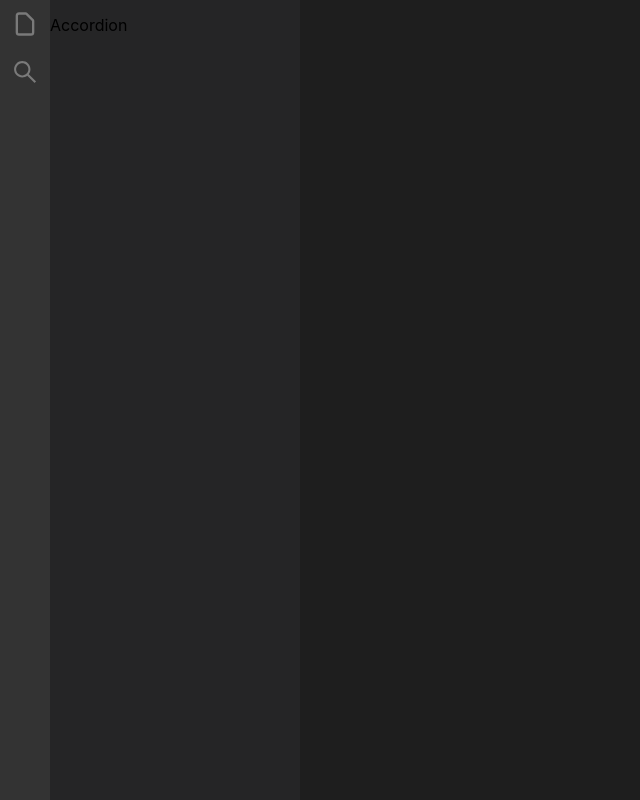
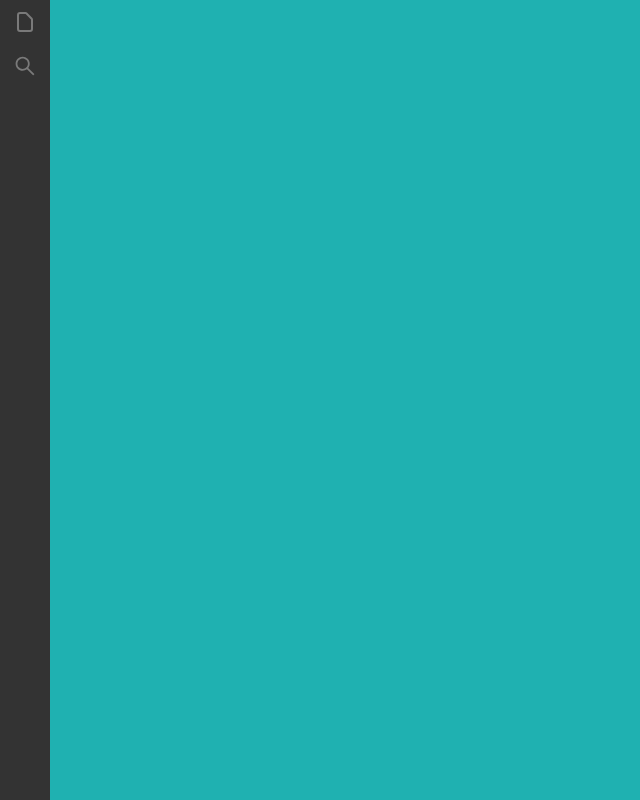
Before and after one commit to c-hex/vs-blog, a React (Create React App) app: page / in a window 1280 px wide. Shown: the whole page, without its empty margins (0-640 px from the left). Built offline with nearby package versions, Linux system fonts and the light colour scheme.

Commit message:
[1104] 중간 커밋

```diff
--- a/src/components/Accordion.js
+++ b/src/components/Accordion.js
@@ -1,7 +1,43 @@
-import React from "react";
+import React, { useState } from "react";
+import styled from "styled-components";
+import { VscChevronRight, VscChevronDown } from "react-icons/vsc";
 
-function Accordion() {
-  return <div>Accordion</div>;
+function Accordion({ title, children, isBold }) {
+  const [expanded, setExpanded] = useState(false);
+
+  return (
+    <>
+      <AccordionWrap
+        onClick={() => {
+          setExpanded(!expanded);
+        }}
+      >
+        {expanded ? <VscChevronDown /> : <VscChevronRight />}
+        <span>{isBold ? <strong>{title}</strong> : title}</span>
+      </AccordionWrap>
+      {expanded && <AccordionContentWrap>{children}</AccordionContentWrap>}
+    </>
+  );
 }
 
 export default Accordion;
+
+const AccordionWrap = styled.div`
+  display: flex;
+  align-items: center;
+  color: #fff;
+  font-weight: bold;
+  font-size: 0.8rem;
+  padding: 5px 0;
+
+  > span {
+    padding-left: 5px;
+    user-select: none;
+  }
+`;
+
+const AccordionContentWrap = styled.div`
+  user-select: none;
+  padding-bottom: 5px;
+  padding-left: 15px;
+`;
--- a/src/components/Main.js
+++ b/src/components/Main.js
@@ -4,19 +4,67 @@ import { HiOutlineDocument } from "react-icons/hi";
 import { AiOutlineSearch } from "react-icons/ai";
 import Accordion from "./Accordion";
 
-const listArr = [
+const tempData = [
   {
-    icon: <HiOutlineDocument size={28} />,
-    path: "post",
+    type: "directory",
+    title: "일상",
   },
   {
-    icon: <AiOutlineSearch size={28} />,
-    path: "search",
+    type: "directory",
+    title: "Tech",
+    children: [
+      {
+        type: "post",
+        title: "Tech1",
+      },
+      {
+        type: "post",
+        title: "Tech2",
+      },
+      {
+        type: "directory",
+        title: "Tech3",
+        children: [
+          {
+            type: "post",
+            title: "Tech31",
+          },
+          {
+            type: "post",
+            title: "Tech32",
+          },
+        ],
+      },
+    ],
   },
 ];
 
 function Main() {
   const [selected, setSelected] = useState(null);
+
+  const listArr = [
+    {
+      icon: <HiOutlineDocument size={24} />,
+      path: "EXPLORER",
+      content: (
+        <>
+          <Accordion title="OPEN POSTS" isBold={true}>
+            내요요요옹
+          </Accordion>
+          <Accordion title="VSCODE" isBold={true}>
+            {tempData.map((one) => (
+              <Content {...one} />
+            ))}
+          </Accordion>
+        </>
+      ),
+    },
+    {
+      icon: <AiOutlineSearch size={24} />,
+      path: "SEARCH",
+      content: <p>111</p>,
+    },
+  ];
 
   return (
     <Wrap>
@@ -32,12 +80,26 @@ function Main() {
           </IconWrap>
         ))}
       </LeftBar>
-      <LeftContent>
-        <p>{listArr[selected]?.path}</p>
-        {/* // ? --> istArr[selected]가 true일 때만 path를 실행 */}
-        <Accordion title="OPEN POSTS">내용내용내용</Accordion>
-      </LeftContent>
+
+      {selected !== null && listArr[selected] && (
+        <LeftContent>
+          <p>{listArr[selected].path}</p>
+          {listArr[selected].content}
+        </LeftContent>
+      )}
     </Wrap>
+  );
+}
+
+function Content({ type, title, children }) {
+  return type === "directory" ? (
+    <Accordion title={`📂 ${title}`}>
+      {children?.map((one) => (
+        <Content {...one} />
+      ))}
+    </Accordion>
+  ) : (
+    <div>&nbsp;&nbsp;&nbsp;&nbsp;📝 {title}</div>
   );
 }
 
@@ -59,7 +121,7 @@ const IconWrap = styled.div`
 const Wrap = styled.div`
   display: flex;
   height: 100vh;
-  background-color: #1e1e1e;
+  background-color: #1fb1b1;
 `;
 
 const LeftBar = styled.div`
@@ -72,9 +134,10 @@ const LeftContent = styled.div`
   width: 250px;
   height: 100%;
   background-color: #252526;
+  padding: 10px;
 
   > p {
-    padding: 15px 0 0 10px;
-    color: #fff;
+    padding-bottom: 10px;
+    color: #7a7a7a;
   }
 `;
--- a/src/index.css
+++ b/src/index.css
@@ -1,6 +1,11 @@
 * {
   margin: 0;
   padding: 0;
+  box-sizing: border-box;
+}
+
+*:not(svg, path) {
+  color: #fff;
 }
 
 body {
```
Also changed, not shown: 1 other file (tests, documents, lock files or other folders).
